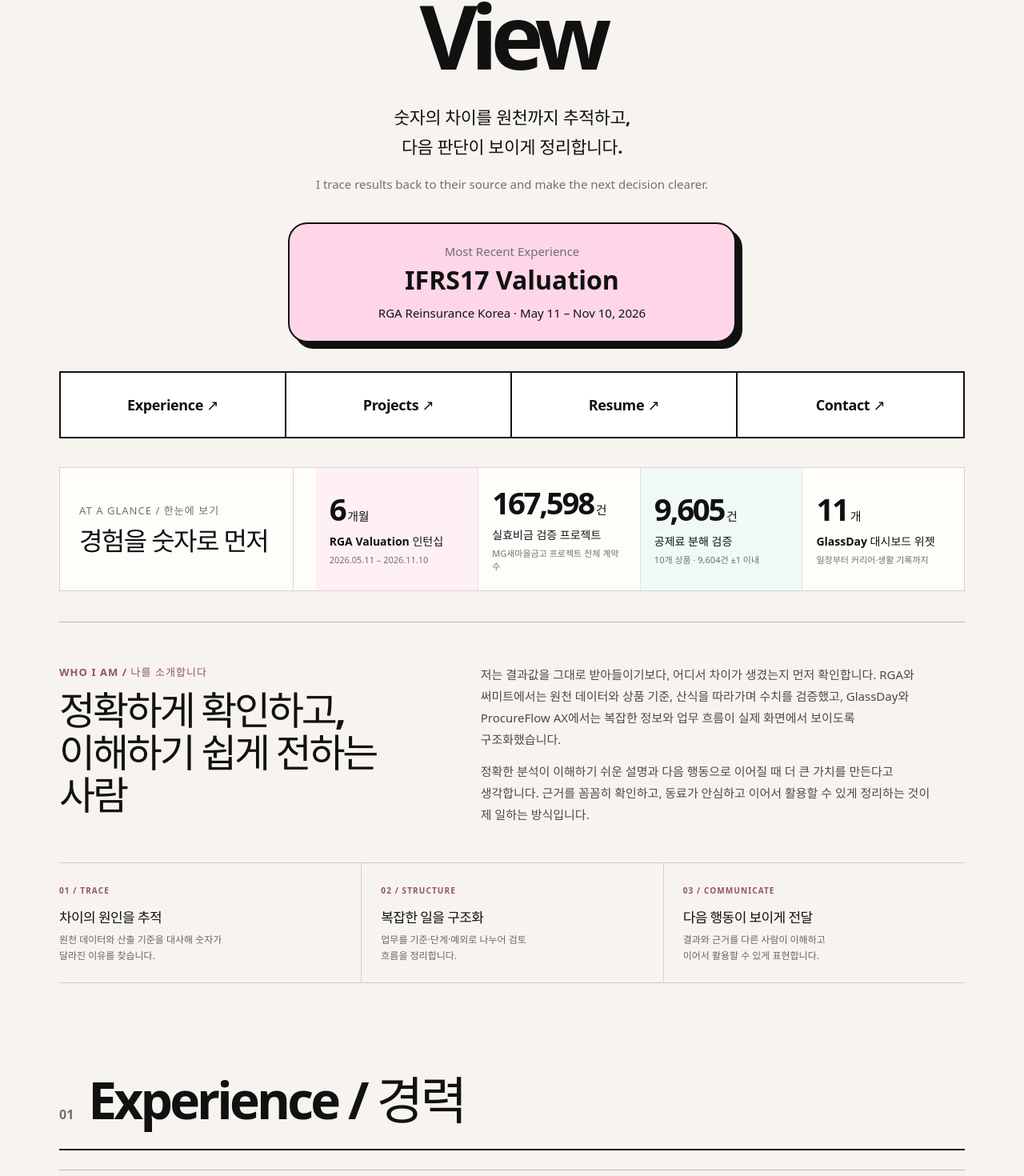
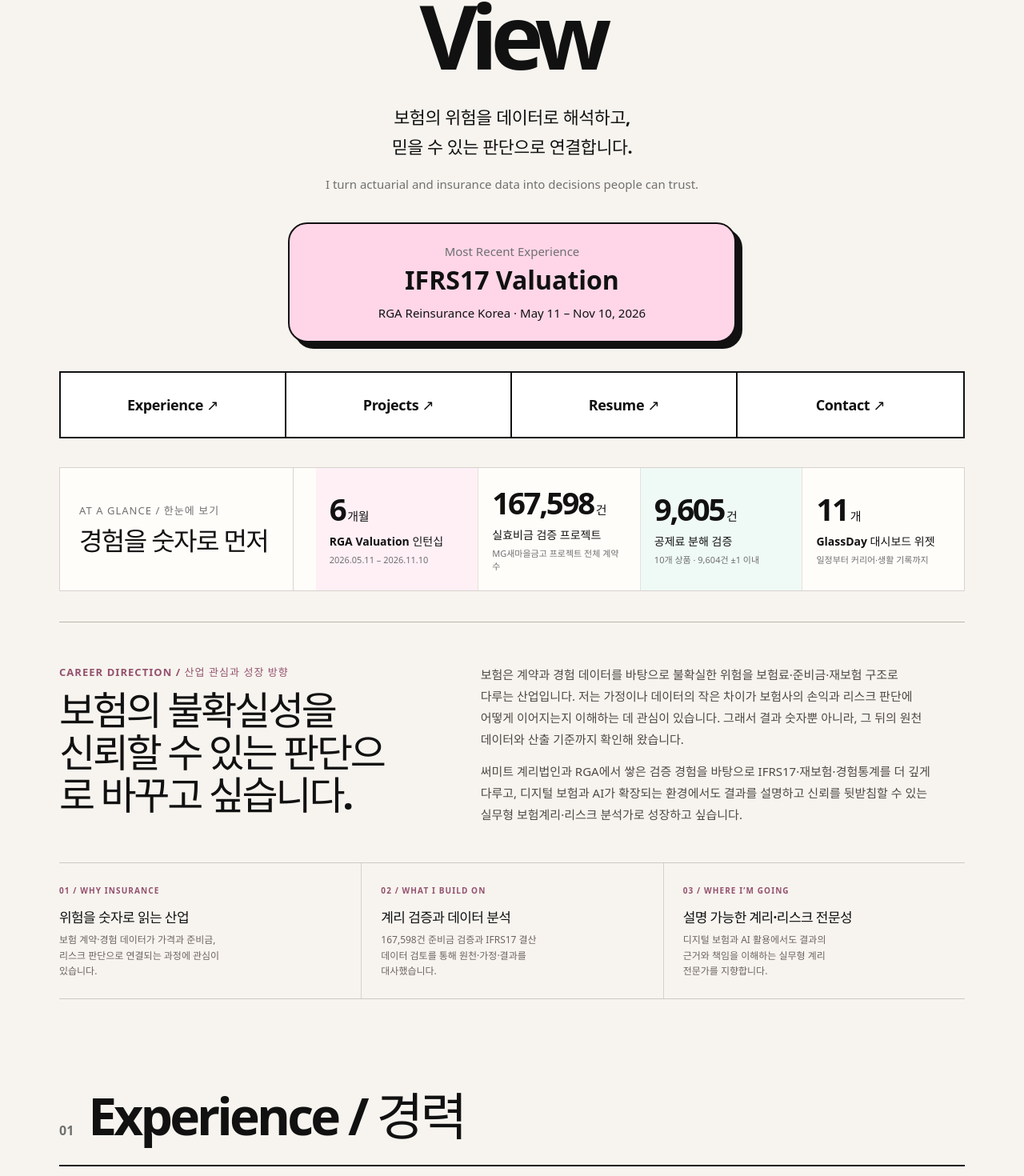
Before and after one commit to haileychoii/junhee-portfolio, a React (Vite) app: page / in a window 1280 px wide. Shown: the part 412-1882 px from the top of the page at 80% size. Built offline with nearby package versions, Linux system fonts and the light colour scheme; a web font is replaced by a local one.

Commit message:
Position portfolio around insurance career direction

```diff
--- a/src/App.css
+++ b/src/App.css
@@ -1646,21 +1646,21 @@ h2 {
 .aboutStory { align-self: end; }
 .aboutStory p { max-width: 66ch; margin: 0 0 13px; color: #4f4843; font-size: 15px; line-height: 1.8; word-break: keep-all; }
 .aboutStory p:last-child { margin-bottom: 0; }
-.workPrinciples { grid-column: 1 / -1; display: grid; grid-template-columns: repeat(3, minmax(0, 1fr)); margin-top: 8px; border-top: 1px solid #cfc8c2; border-bottom: 1px solid #cfc8c2; }
-.workPrinciples article { padding: 21px 24px 24px 0; border-left: 1px solid #d7d1cc; }
-.workPrinciples article + article { padding-left: 24px; }
-.workPrinciples article:first-child { border-left: 0; }
-.workPrinciples article > span { color: #94516e; font-size: 10px; font-weight: 900; letter-spacing: .11em; }
-.workPrinciples h3 { margin: 11px 0 7px; font-size: 17px; letter-spacing: -.035em; }
-.workPrinciples p { max-width: 31ch; margin: 0; color: #6d645e; font-size: 12px; line-height: 1.65; word-break: keep-all; }
+.careerArc { position: relative; grid-column: 1 / -1; display: grid; grid-template-columns: repeat(3, minmax(0, 1fr)); margin-top: 8px; border-top: 1px solid #cfc8c2; border-bottom: 1px solid #cfc8c2; }
+.careerArc article { position: relative; padding: 21px 24px 24px 0; border-left: 1px solid #d7d1cc; }
+.careerArc article + article { padding-left: 24px; }
+.careerArc article:first-child { border-left: 0; }
+.careerArc article > span { color: #94516e; font-size: 10px; font-weight: 900; letter-spacing: .11em; }
+.careerArc h3 { margin: 11px 0 7px; font-size: 17px; letter-spacing: -.035em; }
+.careerArc p { max-width: 31ch; margin: 0; color: #6d645e; font-size: 12px; line-height: 1.65; word-break: keep-all; }
 
 @media (max-width: 760px) {
   .heroText h1 { font-size: clamp(43px, 12vw, 72px); }
   .aboutSection { grid-template-columns: 1fr; gap: 20px; margin-top: 24px; padding-top: 34px; }
   .aboutHeading h2 { font-size: clamp(30px, 8vw, 42px); }
   .aboutStory p { font-size: 14px; }
-  .workPrinciples { grid-template-columns: 1fr; margin-top: 3px; }
-  .workPrinciples article, .workPrinciples article + article { padding: 17px 0 18px; border-left: 0; border-top: 1px solid #d7d1cc; }
-  .workPrinciples article:first-child { border-top: 0; }
-  .workPrinciples p { max-width: 48ch; }
-}
+  .careerArc { grid-template-columns: 1fr; margin-top: 3px; }
+  .careerArc article, .careerArc article + article { padding: 17px 0 18px; border-left: 0; border-top: 1px solid #d7d1cc; }
+  .careerArc article:first-child { border-top: 0; }
+  .careerArc p { max-width: 48ch; }
+}
--- a/src/App.jsx
+++ b/src/App.jsx
@@ -93,17 +93,17 @@ function HomePage() {
             Introduce the working style that connects the experience and project sections. */}
         <section id="about" className="aboutSection" aria-labelledby="about-title">
           <div className="aboutHeading">
-            <p className="eyebrow">WHO I AM / 나를 소개합니다</p>
-            <h2 id="about-title">정확하게 확인하고,<br />이해하기 쉽게 전하는 사람</h2>
+            <p className="eyebrow">CAREER DIRECTION / 산업 관심과 성장 방향</p>
+            <h2 id="about-title">보험의 불확실성을<br />신뢰할 수 있는 판단으로 바꾸고 싶습니다.</h2>
           </div>
           <div className="aboutStory">
-            <p>저는 결과값을 그대로 받아들이기보다, 어디서 차이가 생겼는지 먼저 확인합니다. RGA와 써미트에서는 원천 데이터와 상품 기준, 산식을 따라가며 수치를 검증했고, GlassDay와 ProcureFlow AX에서는 복잡한 정보와 업무 흐름이 실제 화면에서 보이도록 구조화했습니다.</p>
-            <p>정확한 분석이 이해하기 쉬운 설명과 다음 행동으로 이어질 때 더 큰 가치를 만든다고 생각합니다. 근거를 꼼꼼히 확인하고, 동료가 안심하고 이어서 활용할 수 있게 정리하는 것이 제 일하는 방식입니다.</p>
+            <p>보험은 계약과 경험 데이터를 바탕으로 불확실한 위험을 보험료·준비금·재보험 구조로 다루는 산업입니다. 저는 가정이나 데이터의 작은 차이가 보험사의 손익과 리스크 판단에 어떻게 이어지는지 이해하는 데 관심이 있습니다. 그래서 결과 숫자뿐 아니라, 그 뒤의 원천 데이터와 산출 기준까지 확인해 왔습니다.</p>
+            <p>써미트 계리법인과 RGA에서 쌓은 검증 경험을 바탕으로 IFRS17·재보험·경험통계를 더 깊게 다루고, 디지털 보험과 AI가 확장되는 환경에서도 결과를 설명하고 신뢰를 뒷받침할 수 있는 실무형 보험계리·리스크 분석가로 성장하고 싶습니다.</p>
           </div>
-          <div className="workPrinciples">
-            <article><span>01 / TRACE</span><h3>차이의 원인을 추적</h3><p>원천 데이터와 산출 기준을 대사해 숫자가 달라진 이유를 찾습니다.</p></article>
-            <article><span>02 / STRUCTURE</span><h3>복잡한 일을 구조화</h3><p>업무를 기준·단계·예외로 나누어 검토 흐름을 정리합니다.</p></article>
-            <article><span>03 / COMMUNICATE</span><h3>다음 행동이 보이게 전달</h3><p>결과와 근거를 다른 사람이 이해하고 이어서 활용할 수 있게 표현합니다.</p></article>
+          <div className="careerArc" aria-label="산업 관심, 경험, 진로 방향">
+            <article><span>01 / WHY INSURANCE</span><h3>위험을 숫자로 읽는 산업</h3><p>보험 계약·경험 데이터가 가격과 준비금, 리스크 판단으로 연결되는 과정에 관심이 있습니다.</p></article>
+            <article><span>02 / WHAT I BUILD ON</span><h3>계리 검증과 데이터 분석</h3><p>167,598건 준비금 검증과 IFRS17 결산 데이터 검토를 통해 원천·가정·결과를 대사했습니다.</p></article>
+            <article><span>03 / WHERE I’M GOING</span><h3>설명 가능한 계리·리스크 전문성</h3><p>디지털 보험과 AI 활용에서도 결과의 근거와 책임을 이해하는 실무형 계리 전문가를 지향합니다.</p></article>
           </div>
         </section>
 
--- a/src/components/Hero.jsx
+++ b/src/components/Hero.jsx
@@ -11,13 +11,13 @@ function Hero() {
         </h1>
 
         <p className="introKo">
-            숫자의 차이를 원천까지 추적하고,
+            보험의 위험을 데이터로 해석하고,
             <br />
-            다음 판단이 보이게 정리합니다.
+            믿을 수 있는 판단으로 연결합니다.
         </p>
 
         <p className="introEn">
-            I trace results back to their source and make the next decision clearer.
+            I turn actuarial and insurance data into decisions people can trust.
         </p>
       </div>
 
--- a/src/data.jsx
+++ b/src/data.jsx
@@ -1,4 +1,5 @@
 export const navItems = [
+  { label: 'About', href: '#about' },
   { label: 'Experience', href: '#experience' },
   { label: 'Projects', href: '#projects' },
   { label: 'Skills', href: '#skills' },
```
